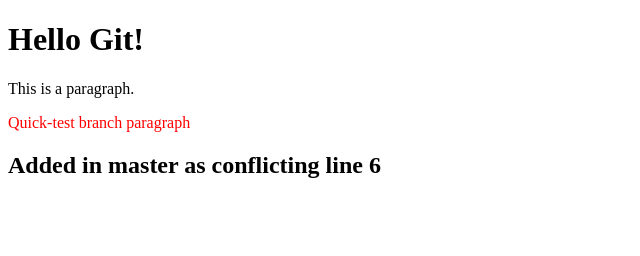
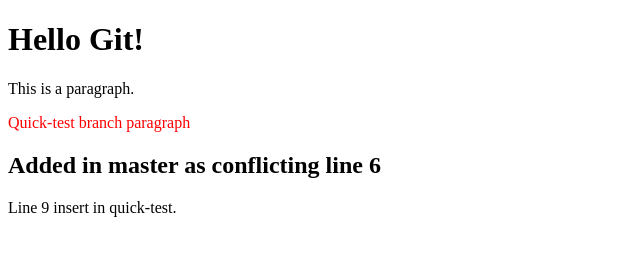
Before and after one commit to jancsi1234/testrepo, a plain HTML site: page index.html in a window 1280 px wide. Shown: the whole page, without its empty margins (0-640 px from the left). Drawn offline with Linux system fonts and the light colour scheme.

Commit message:
Quicktest line 9 insert

```diff
--- a/index.html
+++ b/index.html
@@ -5,5 +5,8 @@
     <p>This is a paragraph.</p>
     <p style="color:red;">Quick-test branch paragraph</p>
     <h2>Added in master as conflicting line 6</h2>
+
+    <span>Line 9 insert in quick-test.</span>
+
 </body>
 </html>
```
